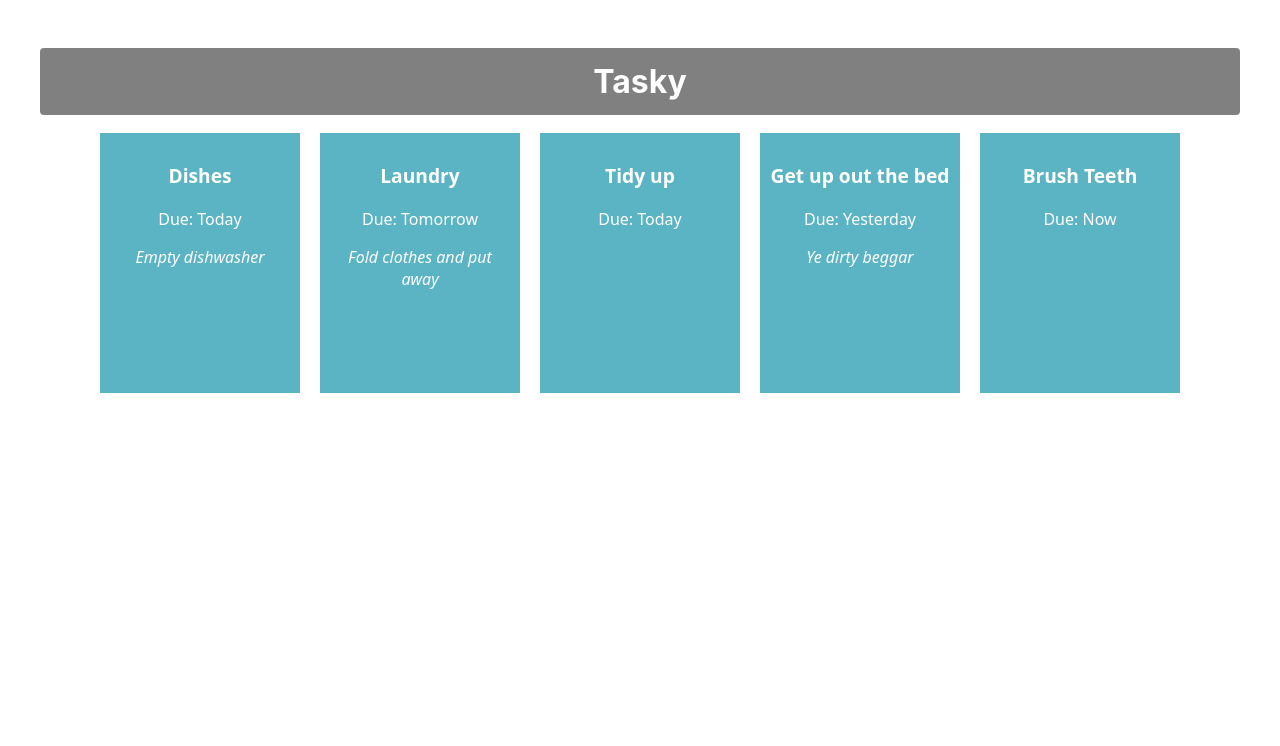
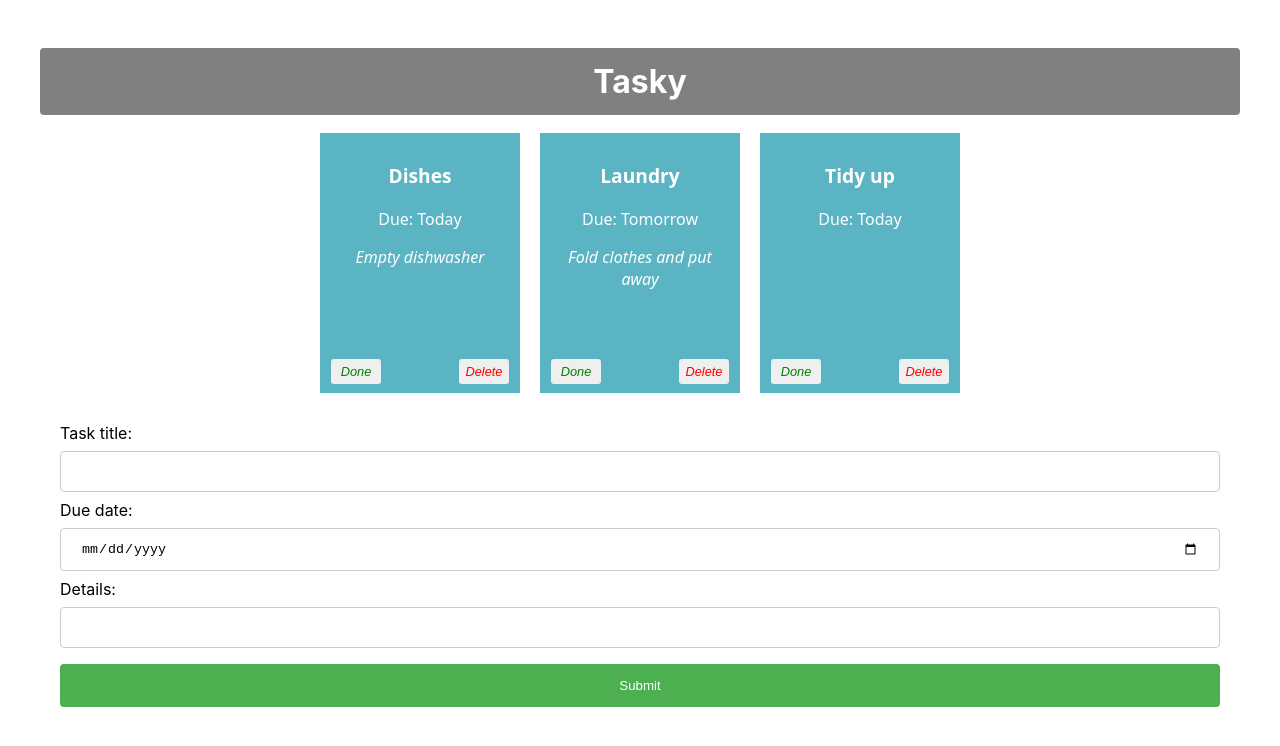
Before and after one commit to foxxxxxxx7/react-basics-labs, a React (Create React App) app in the folder tasky/: page / in a window 1280 px wide. Shown: the top 746 px of the page. Built offline with nearby package versions, Linux system fonts and the light colour scheme.

Commit message:
Week 3 Lab A Done

```diff
--- a/tasky/package.json
+++ b/tasky/package.json
@@ -9,6 +9,7 @@
     "react": "^18.2.0",
     "react-dom": "^18.2.0",
     "react-scripts": "5.0.1",
+    "uuid": "^9.0.0",
     "web-vitals": "^2.1.4"
   },
   "scripts": {
--- a/tasky/src/App.css
+++ b/tasky/src/App.css
@@ -38,3 +38,56 @@ div {
 .description {
   font-style: italic;
 }
+
+button {
+  border: none;
+  border-radius: 3px;
+  font-style: italic;
+  font-size: 0.8em;
+  margin: 4px 6px;
+  width: 50px;
+  height: 25px;
+}
+
+.doneButton {
+  position: absolute;
+  bottom: 5px;
+  left: 5px;
+  color: green;
+}
+
+.deleteButton {
+  position: absolute;
+  bottom: 5px;
+  right: 5px;
+  color: red;
+}
+
+input[type=text], input[type=date] {
+  width: 100%;
+  padding: 12px 20px;
+  margin: 8px 0;
+  display: inline-block;
+  border: 1px solid #ccc;
+  border-radius: 4px;
+  box-sizing: border-box;
+}
+
+input[type=submit] {
+  width: 100%;
+  background-color: #4CAF50;
+  color: white;
+  padding: 14px 20px;
+  margin: 8px 0;
+  border: none;
+  border-radius: 4px;
+  cursor: pointer;
+}
+
+input[type=submit]:hover {
+  background-color: #45a049;
+}
+
+form {
+  text-align: left;
+}
--- a/tasky/src/App.js
+++ b/tasky/src/App.js
@@ -1,28 +1,85 @@
 import './App.css';
 import Task from './components/Task';
 import React, { useState } from 'react';
+import AddTaskForm from './components/Form';
+import { v4 as uuidv4 } from 'uuid';
 
 function App() {
-  const [ taskState, setTaskState ] = useState({
+  const [taskState, setTaskState] = useState({
     tasks: [
-      { id: 1, title:"Dishes", description: "Empty dishwasher", deadline: "Today" },
-      {id: 2, title: "Laundry", description: "Fold clothes and put away", deadline: "Tomorrow" },
-      { id: 3, title: "Tidy up", deadline: "Today" },
-      {id: 4, title: "Get up out the bed", description: "Ye dirty beggar", deadline: "Yesterday" },
-      {id: 5, title: "Brush Teeth", deadline: "Now" }
+      { id: 1, title: "Dishes", description: "Empty dishwasher", deadline: "Today", done: false },
+      { id: 2, title: "Laundry", description: "Fold clothes and put away", deadline: "Tomorrow", done: false },
+      { id: 3, title: "Tidy up", deadline: "Today", done: false }
     ]
+
+  })
+  const [ formState, setFormState ] = useState({
+    title: "",
+    description: "",
+    deadline: ""
   });
+
+  const doneHandler = (taskIndex) => {
+    const tasks = [...taskState.tasks];
+    tasks[taskIndex].done = !tasks[taskIndex].done;
+    setTaskState({ tasks });
+
+    console.log(`${taskIndex} ${tasks[taskIndex].done}`);//. just to show the True/False result in the console log
+  }
+
+  const deleteHandler = (taskIndex) => {
+    const tasks = [...taskState.tasks];
+    tasks.splice(taskIndex, 1);
+    setTaskState({ tasks });
+  }
+
+  const formChangeHandler = (event) => {
+    let form = {...formState};
+
+    switch(event.target.name) {
+      case "title":
+          form.title = event.target.value;
+          break;
+      case "description":
+          form.description = event.target.value;
+          break;
+      case "deadline":
+          form.deadline = event.target.value;
+          break;
+      default:
+          form = formState;
+    }
+    setFormState(form);
+  }
+  console.log(formState);
+
+  const formSubmitHandler = (event) => {
+    event.preventDefault();
+
+    const tasks = [...taskState.tasks];
+    const form = {...formState};
+
+    form.id = uuidv4();
+
+    tasks.push(form);
+    setTaskState({tasks});
+  }
+
   return (
     <div className="container">
       <h1>Tasky</h1>
-      {taskState.tasks.map((task) => (
+      {taskState.tasks.map((task, index) => (
         <Task
           title={task.title}
           description={task.description}
           deadline={task.deadline}
+          done={task.done}
           key={task.id}
+          deleteTask={() => deleteHandler(index)}
+          markDone={() => doneHandler(index)}
         />
       ))}
+      <AddTaskForm submit={formSubmitHandler} change={formChangeHandler} />
     </div>
   );
 }
--- /dev/null
+++ b/tasky/src/components/Form.js
@@ -0,0 +1,28 @@
+import React from "react";
+
+const AddTaskForm = (props) => {
+
+    return (
+        <div>
+             <form onSubmit={props.submit}>
+                <label>
+                    Task title:
+                    <input type="text" name="title" required onChange={(event) => props.change(event)} />
+                </label>
+                <br />
+                <label>
+                    Due date:
+                    <input type="date" name="deadline" required onChange={(event) => props.change(event)} />
+                </label>
+                <br />
+                <label>
+                    Details:
+                    <input type="text" name="description" onChange={(event) => props.change(event)} />
+                </label>
+                <input type="submit" value="Submit" />
+            </form>
+        </div>
+    )
+};
+
+export default AddTaskForm;
--- a/tasky/src/components/Task.js
+++ b/tasky/src/components/Task.js
@@ -3,10 +3,12 @@ import React from 'react';
 const Task = (props) => {
 
     return (
-        <div className="card">
+        <div className="card" style={{backgroundColor: props.done ? 'lightgrey' : '#5bb4c4'}}>
             <p className='title'>{props.title}</p>
             <p>Due: {props.deadline}</p>
             <p className = 'description'>{props.description}</p>
+            <button onClick={props.markDone} className= 'doneButton'>Done</button>
+            <button className='deleteButton' onClick={props.deleteTask}>Delete</button>
         </div>
     )
 }
```
Also changed, not shown: 1 other file (tests, documents, lock files or other folders). Lines whose indentation alone changed are shown as unchanged.
